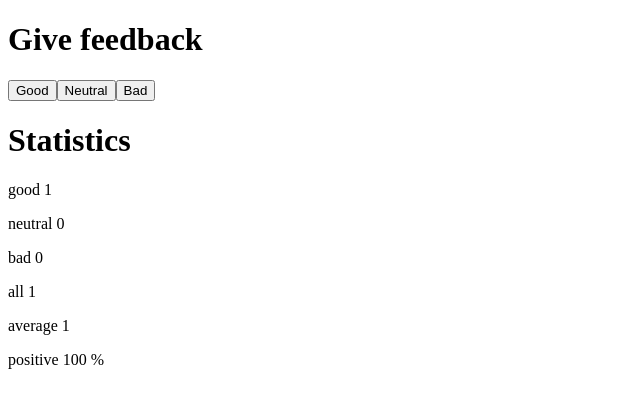
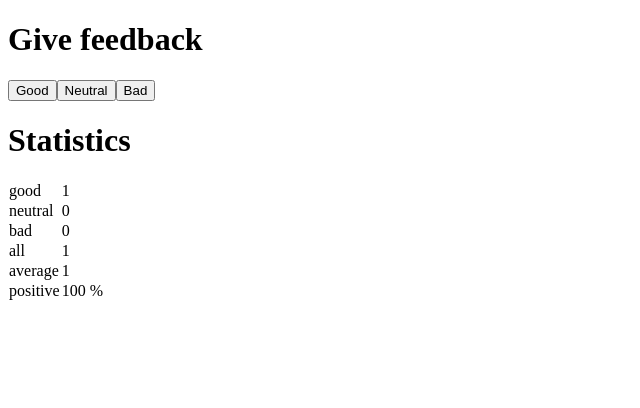
Before and after one commit to v1sm0/helsinki-course, a React (Vite) app in the folder part1/unicafe/: page / in a window 1280 px wide. Both pictures are taken after a click on the button "Good". Shown: the top 408 px of the page, without its empty margins (0-640 px from the left). Built offline with nearby package versions, Linux system fonts and the light colour scheme.

Commit message:
exercise 1.11

```diff
--- a/part1/unicafe/src/StatisticLine.jsx
+++ b/part1/unicafe/src/StatisticLine.jsx
@@ -2,6 +2,6 @@
 
 export default function StatisticLine({text, value}) {
   return (
-    <p>{text} {value}</p>
+    <tr><td>{text}</td><td>{value}</td></tr>
   )
 }
```
